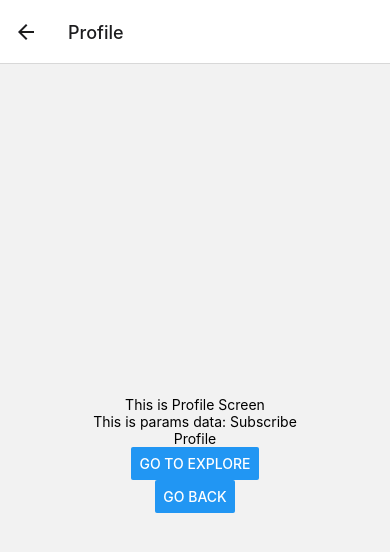
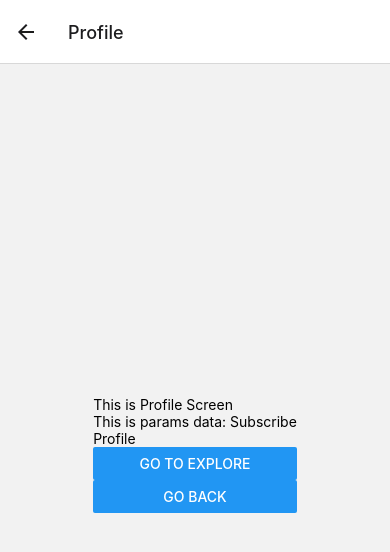
Before and after one commit to kwakyebrilliant/MainApp-mobile, a React Native app: screen / in a window 390 px wide. Both pictures are taken after a click on the button "GO TO PROFILE". Shown: the top 552 px of the page. Built offline with nearby package versions, Linux system fonts and the light colour scheme.

Commit message:
profile updates

```diff
--- a/src/Screens/Profile/Profile.js
+++ b/src/Screens/Profile/Profile.js
@@ -12,11 +12,13 @@ const Profile = ({navigation, route}) => {
   };
   return (
     <View style={styles.container}>
-      <Text>This is Profile Screen</Text>
-      <Text>This is params data: {title}</Text>
-      <Text>Profile</Text>
-      <Button onPress={goToScreen} title="Go To Explore" />
-      <Button onPress={() => navigation.goBack()} title="Go Back" />
+      <SafeAreaView>
+        <Text>This is Profile Screen</Text>
+        <Text>This is params data: {title}</Text>
+        <Text>Profile</Text>
+        <Button onPress={goToScreen} title="Go To Explore" />
+        <Button onPress={() => navigation.goBack()} title="Go Back" />
+      </SafeAreaView>
     </View>
   );
 };
```
